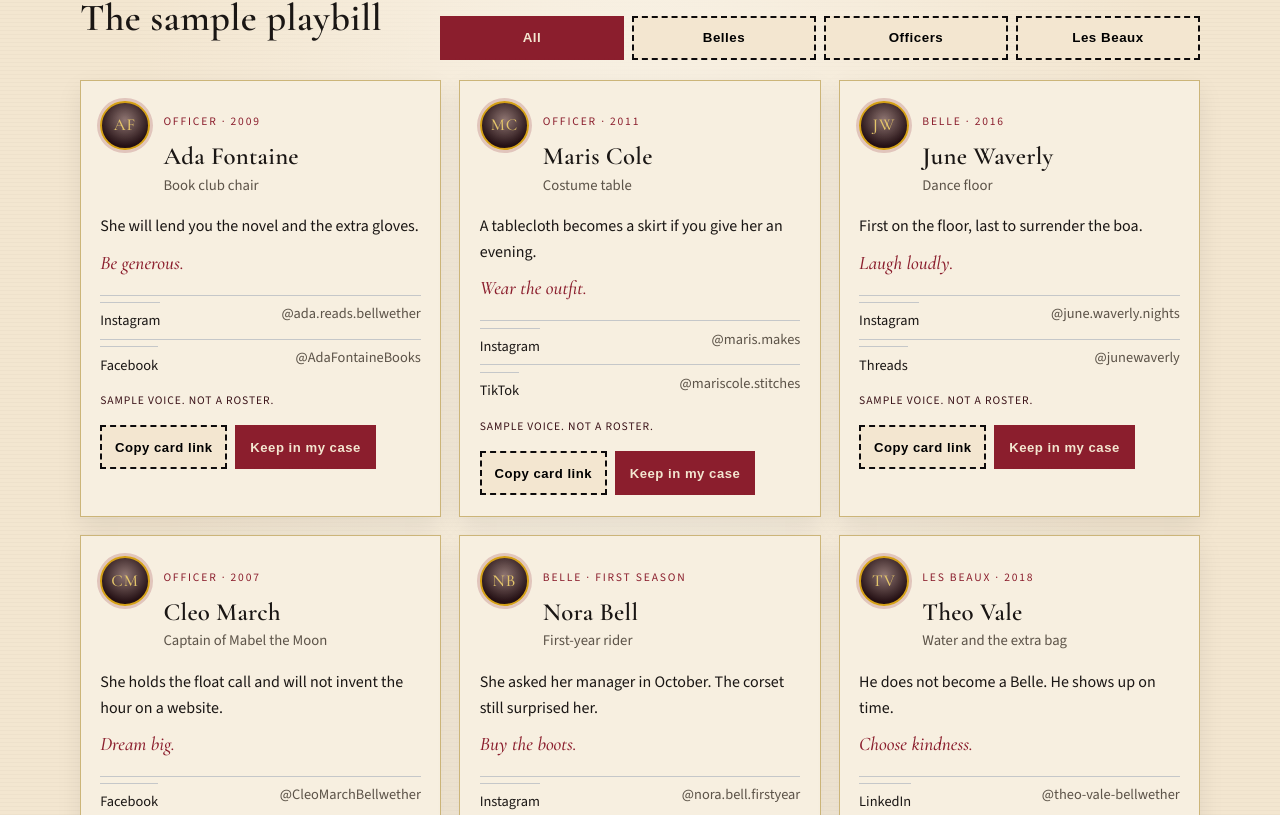
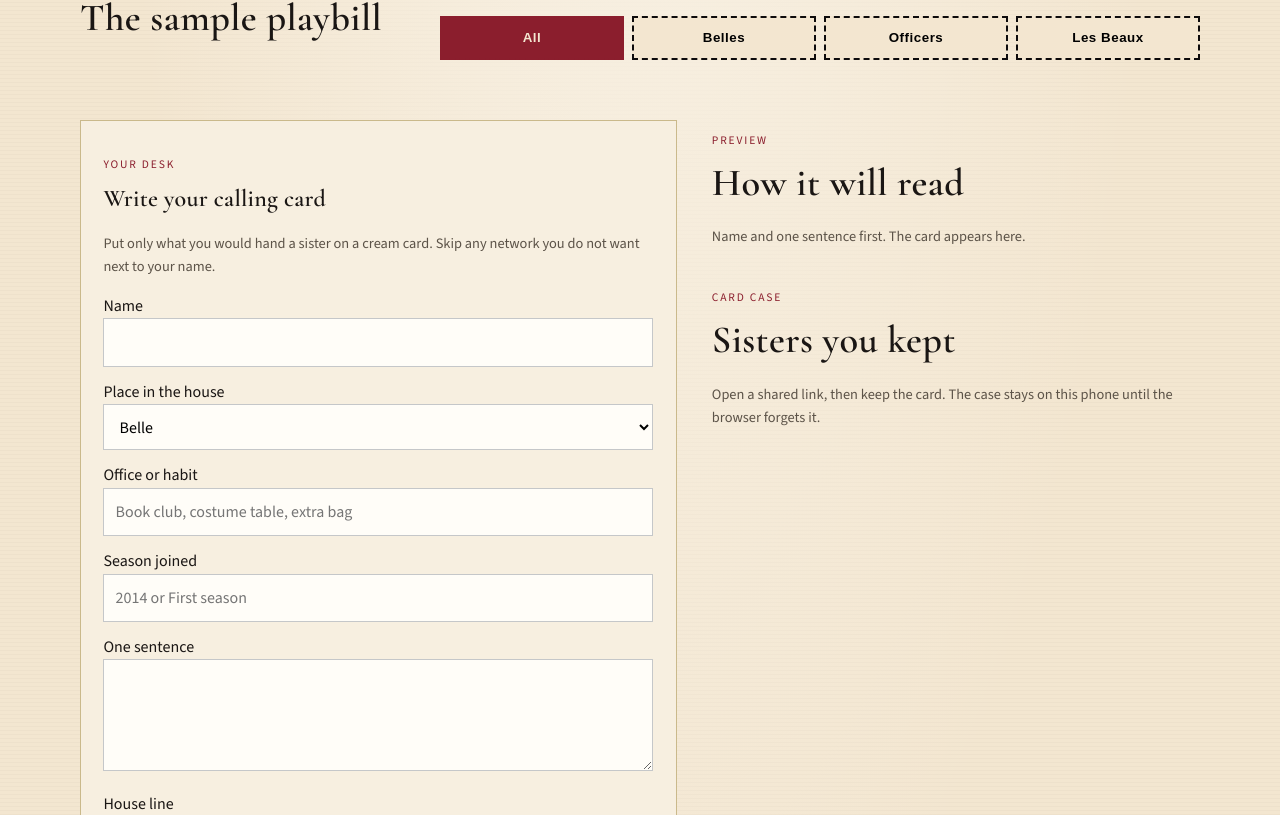
Before and after one commit to MissTully/krewe-les-belles-femmes-website, a React (Vite) app: page /company in a window 1280 px wide. Shown: the part 465-1280 px from the top of the page. Built offline with nearby package versions, Linux system fonts and the light colour scheme.

Commit message:
Remove fictional member roster and handles

```diff
--- a/src/members.ts
+++ b/src/members.ts
@@ -1,260 +1,20 @@
-/**
- * Calling cards for The Company page.
- * Every name here is fictional sample voice. Do not treat a handle, office,
- * or year as krewe record. Replace a card only after the woman (or Beau)
- * asks for it and names the social accounts she wants public.
- *
- * No photographs. Initials only. Generated faces stay off this site.
- */
-
-export type SocialKind =
-  | "instagram"
-  | "facebook"
-  | "threads"
-  | "tiktok"
-  | "linkedin"
-  | "website";
-
+export type SocialKind = "instagram" | "facebook" | "threads" | "tiktok" | "linkedin" | "website";
 export type MemberRole = "belle" | "beau" | "officer";
-
-export type SocialLink = {
-  kind: SocialKind;
-  /** Username without @, or a full https address. */
-  handle: string;
-};
-
-export type CallingCard = {
-  id: string;
-  name: string;
-  role: MemberRole;
-  /** Short office if she holds one. Leave blank for a rider. */
-  office?: string;
-  /** Year she joined, or "First season". */
-  seasonJoined?: string;
-  /** One sentence a sister can remember. */
-  line: string;
-  /** One of the house lines already on the dressing-room mirror. */
-  houseLine?: string;
-  socials: SocialLink[];
-};
-
-export const socialLabels: Record<SocialKind, string> = {
-  instagram: "Instagram",
-  facebook: "Facebook",
-  threads: "Threads",
-  tiktok: "TikTok",
-  linkedin: "LinkedIn",
-  website: "Website",
-};
-
-/** How a guest should read the role on the playbill. */
-export function roleLabel(role: MemberRole) {
-  if (role === "beau") return "Les Beaux";
-  if (role === "officer") return "Officer";
-  return "Belle";
-}
-
-/** Two-letter monogram. No portrait. */
-export function monogram(name: string) {
-  const parts = name
-    .trim()
-    .split(/\s+/)
-    .filter(Boolean);
-  if (parts.length === 0) return "LB";
-  if (parts.length === 1) return parts[0].slice(0, 2).toUpperCase();
-  return `${parts[0][0]}${parts[parts.length - 1][0]}`.toUpperCase();
-}
-
-function stripAt(handle: string) {
-  return handle.trim().replace(/^@/, "");
-}
-
-/**
- * Turn a typed handle into a URL the browser can open.
- * If the woman already pasted a full address, keep it.
- */
-export function socialUrl(link: SocialLink) {
-  const raw = stripAt(link.handle);
-  if (!raw) return "";
-  if (/^https?:\/\//i.test(raw)) return raw;
-
-  if (link.kind === "instagram") return `https://instagram.com/${raw}`;
-  if (link.kind === "facebook") return `https://facebook.com/${raw}`;
-  if (link.kind === "threads") return `https://www.threads.net/@${raw}`;
-  if (link.kind === "tiktok") return `https://www.tiktok.com/@${raw}`;
-  if (link.kind === "linkedin") return `https://www.linkedin.com/in/${raw}`;
-  if (raw.includes(".")) return `https://${raw}`;
-  return "";
-}
-
-export function socialDisplay(link: SocialLink) {
-  const raw = stripAt(link.handle);
-  if (/^https?:\/\//i.test(raw)) {
-    try {
-      return new URL(raw).hostname.replace(/^www\./, "");
-    } catch {
-      return raw;
-    }
-  }
-  return raw.startsWith("@") ? raw : `@${raw}`;
-}
-
-/** Sample company for the public playbill. Handles are invented. */
-export const company: CallingCard[] = [
-  {
-    id: "ada-fontaine",
-    name: "Ada Fontaine",
-    role: "officer",
-    office: "Book club chair",
-    seasonJoined: "2009",
-    line: "She will lend you the novel and the extra gloves.",
-    houseLine: "Be generous.",
-    socials: [
-      { kind: "instagram", handle: "ada.reads.bellwether" },
-      { kind: "facebook", handle: "AdaFontaineBooks" },
-    ],
-  },
-  {
-    id: "maris-cole",
-    name: "Maris Cole",
-    role: "officer",
-    office: "Costume table",
-    seasonJoined: "2011",
-    line: "A tablecloth becomes a skirt if you give her an evening.",
-    houseLine: "Wear the outfit.",
-    socials: [
-      { kind: "instagram", handle: "maris.makes" },
-      { kind: "tiktok", handle: "mariscole.stitches" },
-    ],
-  },
-  {
-    id: "june-waverly",
-    name: "June Waverly",
-    role: "belle",
-    office: "Dance floor",
-    seasonJoined: "2016",
-    line: "First on the floor, last to surrender the boa.",
-    houseLine: "Laugh loudly.",
-    socials: [
-      { kind: "instagram", handle: "june.waverly.nights" },
-      { kind: "threads", handle: "junewaverly" },
-    ],
-  },
-  {
-    id: "cleo-march",
-    name: "Cleo March",
-    role: "officer",
-    office: "Captain of Mabel the Moon",
-    seasonJoined: "2007",
-    line: "She holds the float call and will not invent the hour on a website.",
-    houseLine: "Dream big.",
-    socials: [{ kind: "facebook", handle: "CleoMarchBellwether" }],
-  },
-  {
-    id: "nora-bell",
-    name: "Nora Bell",
-    role: "belle",
-    office: "First-year rider",
-    seasonJoined: "First season",
-    line: "She asked her manager in October. The corset still surprised her.",
-    houseLine: "Buy the boots.",
-    socials: [{ kind: "instagram", handle: "nora.bell.firstyear" }],
-  },
-  {
-    id: "theo-vale",
-    name: "Theo Vale",
-    role: "beau",
-    office: "Water and the extra bag",
-    seasonJoined: "2018",
-    line: "He does not become a Belle. He shows up on time.",
-    houseLine: "Choose kindness.",
-    socials: [{ kind: "linkedin", handle: "theo-vale-bellwether" }],
-  },
-];
-
+export type SocialLink = { kind: SocialKind; handle: string };
+export type CallingCard = { id: string; name: string; role: MemberRole; office?: string; seasonJoined?: string; line: string; houseLine?: string; socials: SocialLink[] };
+export const socialLabels: Record<SocialKind, string> = { instagram: "Instagram", facebook: "Facebook", threads: "Threads", tiktok: "TikTok", linkedin: "LinkedIn", website: "Website" };
+export function roleLabel(role: MemberRole) { if (role === "beau") return "Les Beaux"; if (role === "officer") return "Officer"; return "Belle"; }
+export function monogram(name: string) { const parts = name.trim().split(/\s+/).filter(Boolean); if (!parts.length) return "LB"; if (parts.length === 1) return parts[0].slice(0, 2).toUpperCase(); return `${parts[0][0]}${parts[parts.length - 1][0]}`.toUpperCase(); }
+function stripAt(handle: string) { return handle.trim().replace(/^@/, ""); }
+export function socialUrl(link: SocialLink) { const raw = stripAt(link.handle); if (!raw) return ""; if (/^https?:\/\//i.test(raw)) return raw; if (link.kind === "instagram") return `https://instagram.com/${raw}`; if (link.kind === "facebook") return `https://facebook.com/${raw}`; if (link.kind === "threads") return `https://www.threads.net/@${raw}`; if (link.kind === "tiktok") return `https://www.tiktok.com/@${raw}`; if (link.kind === "linkedin") return `https://www.linkedin.com/in/${raw}`; if (raw.includes(".")) return `https://${raw}`; return ""; }
+export function socialDisplay(link: SocialLink) { const raw = stripAt(link.handle); if (/^https?:\/\//i.test(raw)) { try { return new URL(raw).hostname.replace(/^www\./, ""); } catch { return raw; } } return raw.startsWith("@") ? raw : `@${raw}`; }
+export const company: CallingCard[] = [];
 const CARD_QUERY = "card";
-
-function toBase64Url(value: string) {
-  const bytes = new TextEncoder().encode(value);
-  let binary = "";
-  bytes.forEach((byte) => {
-    binary += String.fromCharCode(byte);
-  });
-  return btoa(binary).replace(/\+/g, "-").replace(/\//g, "_").replace(/=+$/g, "");
-}
-
-function fromBase64Url(value: string) {
-  const padded = value.replace(/-/g, "+").replace(/_/g, "/");
-  const pad = padded.length % 4 === 0 ? "" : "=".repeat(4 - (padded.length % 4));
-  const binary = atob(padded + pad);
-  const bytes = Uint8Array.from(binary, (char) => char.charCodeAt(0));
-  return new TextDecoder().decode(bytes);
-}
-
-/** Keep the shared payload small enough for a text message. */
-function slimCard(card: CallingCard): CallingCard {
-  return {
-    id: card.id || `shared-${Date.now()}`,
-    name: card.name.trim().slice(0, 80),
-    role: card.role,
-    office: card.office?.trim().slice(0, 60) || undefined,
-    seasonJoined: card.seasonJoined?.trim().slice(0, 24) || undefined,
-    line: card.line.trim().slice(0, 180),
-    houseLine: card.houseLine?.trim().slice(0, 80) || undefined,
-    socials: card.socials
-      .filter((item) => item.handle.trim())
-      .slice(0, 6)
-      .map((item) => ({ kind: item.kind, handle: item.handle.trim().slice(0, 80) })),
-  };
-}
-
-export function encodeCard(card: CallingCard) {
-  return toBase64Url(JSON.stringify(slimCard(card)));
-}
-
-export function decodeCard(payload: string): CallingCard | null {
-  try {
-    const parsed = JSON.parse(fromBase64Url(payload)) as CallingCard;
-    if (!parsed || typeof parsed.name !== "string" || !parsed.name.trim()) return null;
-    if (!parsed.line || typeof parsed.line !== "string") return null;
-    const role: MemberRole =
-      parsed.role === "beau" || parsed.role === "officer" ? parsed.role : "belle";
-    return slimCard({
-      id: typeof parsed.id === "string" ? parsed.id : `shared-${Date.now()}`,
-      name: parsed.name,
-      role,
-      office: parsed.office,
-      seasonJoined: parsed.seasonJoined,
-      line: parsed.line,
-      houseLine: parsed.houseLine,
-      socials: Array.isArray(parsed.socials) ? parsed.socials : [],
-    });
-  } catch {
-    return null;
-  }
-}
-
-export function cardSharePath(card: CallingCard) {
-  return `/company?${CARD_QUERY}=${encodeCard(card)}`;
-}
-
-export function readSharedCard(search: string) {
-  const params = new URLSearchParams(search.startsWith("?") ? search.slice(1) : search);
-  const payload = params.get(CARD_QUERY);
-  if (!payload) return null;
-  return decodeCard(payload);
-}
-
-export const emptyCard = (): CallingCard => ({
-  id: "mine",
-  name: "",
-  role: "belle",
-  office: "",
-  seasonJoined: "",
-  line: "",
-  houseLine: "",
-  socials: [
-    { kind: "instagram", handle: "" },
-    { kind: "facebook", handle: "" },
-  ],
-});
+function toBase64Url(value: string) { const bytes = new TextEncoder().encode(value); let binary = ""; bytes.forEach((byte) => { binary += String.fromCharCode(byte); }); return btoa(binary).replace(/\+/g, "-").replace(/\//g, "_").replace(/=+$/g, ""); }
+function fromBase64Url(value: string) { const padded = value.replace(/-/g, "+").replace(/_/g, "/"); const pad = padded.length % 4 === 0 ? "" : "=".repeat(4 - (padded.length % 4)); const binary = atob(padded + pad); const bytes = Uint8Array.from(binary, (char) => char.charCodeAt(0)); return new TextDecoder().decode(bytes); }
+function slimCard(card: CallingCard): CallingCard { return { id: card.id || `shared-${Date.now()}`, name: card.name.trim().slice(0, 80), role: card.role, office: card.office?.trim().slice(0, 60) || undefined, seasonJoined: card.seasonJoined?.trim().slice(0, 24) || undefined, line: card.line.trim().slice(0, 180), houseLine: card.houseLine?.trim().slice(0, 80) || undefined, socials: card.socials.filter((item) => item.handle.trim()).slice(0, 6).map((item) => ({ kind: item.kind, handle: item.handle.trim().slice(0, 80) })) }; }
+export function encodeCard(card: CallingCard) { return toBase64Url(JSON.stringify(slimCard(card))); }
+export function decodeCard(payload: string): CallingCard | null { try { const parsed = JSON.parse(fromBase64Url(payload)) as CallingCard; if (!parsed || typeof parsed.name !== "string" || !parsed.name.trim() || !parsed.line || typeof parsed.line !== "string") return null; const role: MemberRole = parsed.role === "beau" || parsed.role === "officer" ? parsed.role : "belle"; return slimCard({ id: typeof parsed.id === "string" ? parsed.id : `shared-${Date.now()}`, name: parsed.name, role, office: parsed.office, seasonJoined: parsed.seasonJoined, line: parsed.line, houseLine: parsed.houseLine, socials: Array.isArray(parsed.socials) ? parsed.socials : [] }); } catch { return null; } }
+export function cardSharePath(card: CallingCard) { return `/company?${CARD_QUERY}=${encodeCard(card)}`; }
+export function readSharedCard(search: string) { const params = new URLSearchParams(search.startsWith("?") ? search.slice(1) : search); const payload = params.get(CARD_QUERY); if (!payload) return null; return decodeCard(payload); }
+export const emptyCard = (): CallingCard => ({ id: "mine", name: "", role: "belle", office: "", seasonJoined: "", line: "", houseLine: "", socials: [{ kind: "instagram", handle: "" }, { kind: "facebook", handle: "" }] });
```
